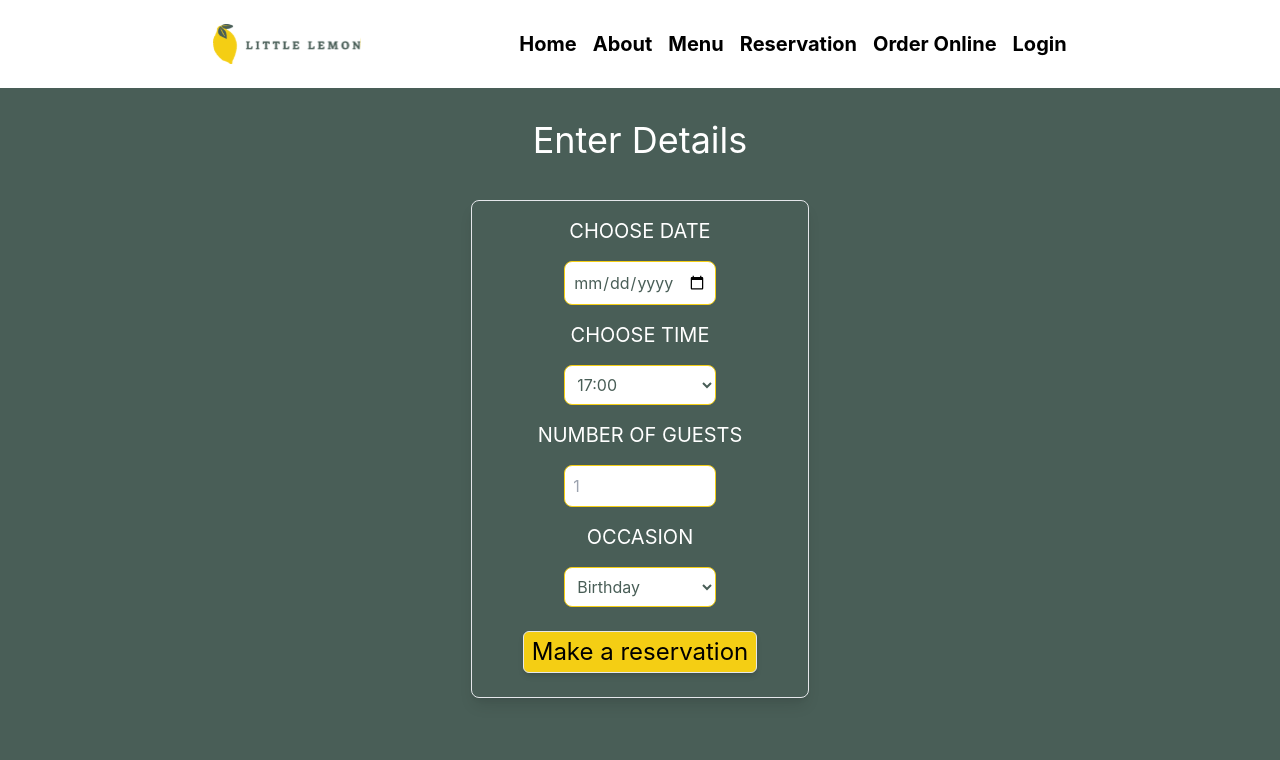
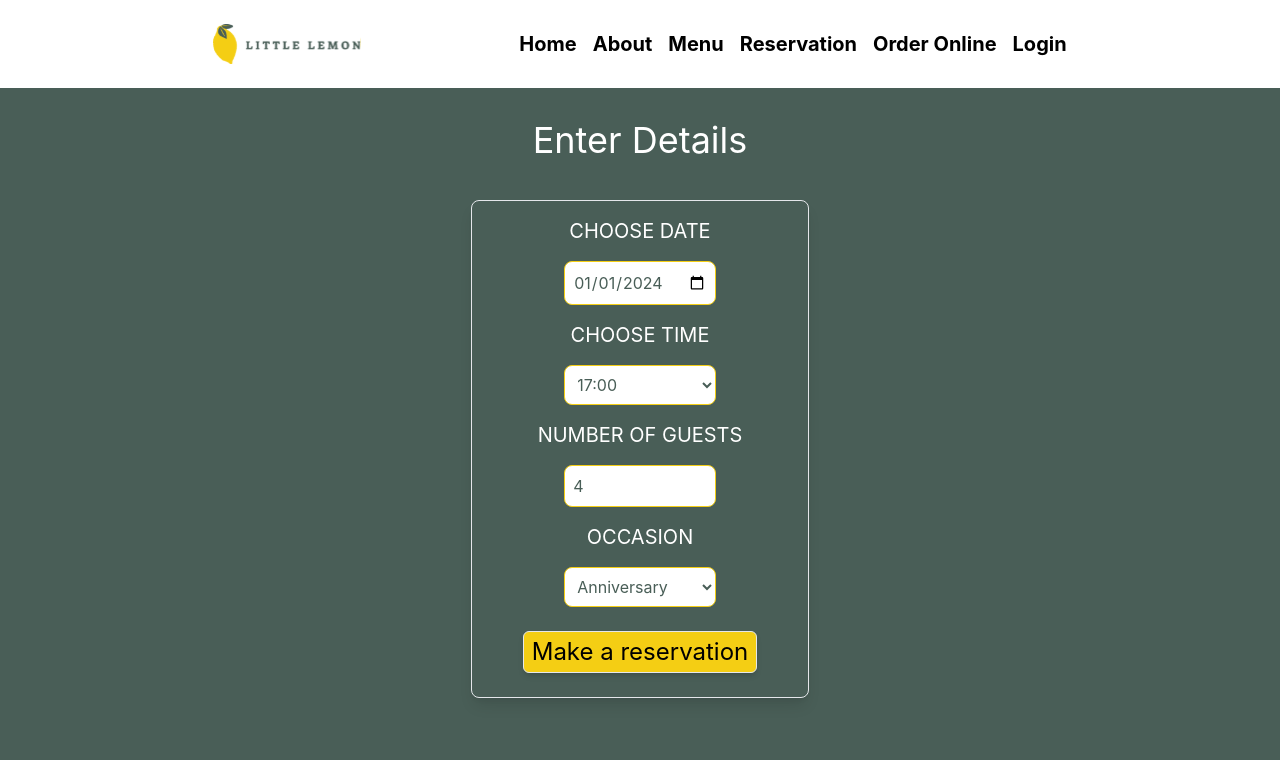
Before and after one commit to ParmarTarun/meta-frontend-course-project, a React (Create React App) app: page /booking in a window 1280 px wide. Shown: the top 760 px of the page. Built offline with nearby package versions, Linux system fonts and the light colour scheme; grey boxes are pictures that could not be loaded.

Commit message:
♻️ Add Pages

```diff
--- a/src/App.tsx
+++ b/src/App.tsx
@@ -1,10 +1,10 @@
 import "./App.css";
-import Bookings from "./components/Home/Bookings";
-import Main from "./components/Home/Main";
 import Footer from "./components/Shared/Footer";
 import Header from "./components/Shared/Header";
 import { BrowserRouter, Route, Routes } from "react-router-dom";
 import Section from "./components/Shared/Section";
+import HomePage from "./pages/HomePage";
+import BookingsPage from "./pages/BookingsPage";
 
 const App = () => {
   return (
@@ -12,8 +12,8 @@ const App = () => {
       <BrowserRouter>
         <Header />
         <Routes>
-          <Route path="/booking" element={<Bookings />}></Route>
-          <Route path="/" element={<Main />}></Route>
+          <Route path="/booking" element={<BookingsPage />}></Route>
+          <Route path="/" element={<HomePage />}></Route>
         </Routes>
         <Footer />
         <Section>
--- /dev/null
+++ b/src/components/Bookings/BookingForm.tsx
@@ -0,0 +1,71 @@
+import React, { FC } from "react";
+import { bookingFormValues } from "../../types";
+
+interface BookingFormProps {
+  availableTimes: string[];
+  formData: bookingFormValues;
+  handleOnChange: (
+    e: React.ChangeEvent<HTMLInputElement | HTMLSelectElement>
+  ) => void;
+  handleSubmit: (e: React.FormEvent<HTMLFormElement>) => void;
+}
+
+const BookingForm: FC<BookingFormProps> = ({
+  availableTimes,
+  formData,
+  handleSubmit,
+  handleOnChange,
+}) => {
+  const { date, time, guests, occasion } = formData;
+  return (
+    <form
+      className="grid gap-4 border rounded-lg shadow-lg m-auto w-2/5 p-4 text-center"
+      onSubmit={handleSubmit}
+    >
+      <label htmlFor="res-date">Choose date</label>
+      <input
+        type="date"
+        id="res-date"
+        name="date"
+        value={date}
+        onChange={handleOnChange}
+      />
+      <label htmlFor="res-time">Choose time</label>
+      <select id="res-time" name="time" value={time} onChange={handleOnChange}>
+        {availableTimes.map((t, i) => (
+          <option key={i} value={t}>
+            {t}
+          </option>
+        ))}
+      </select>
+      <label htmlFor="guests">Number of guests</label>
+      <input
+        type="number"
+        placeholder="1"
+        min="1"
+        max="10"
+        id="guests"
+        name="guests"
+        value={guests}
+        onChange={handleOnChange}
+      />
+      <label htmlFor="occasion">Occasion</label>
+      <select
+        id="occasion"
+        name="occasion"
+        value={occasion}
+        onChange={handleOnChange}
+      >
+        <option value="Birthday">Birthday</option>
+        <option value="Anniversary">Anniversary</option>
+      </select>
+      <div className="text-center my-2">
+        <button type="submit" className="btn-primary">
+          Make a reservation
+        </button>
+      </div>
+    </form>
+  );
+};
+
+export default BookingForm;
--- a/src/components/Home/BookingForm.tsx
+++ /dev/null
@@ -1,33 +0,0 @@
-import React from "react";
-
-const BookingForm = () => {
-  return (
-    <form className="grid gap-4 border rounded-lg shadow-lg m-auto w-2/5 p-4 text-center ">
-      <label htmlFor="res-date">Choose date</label>
-      <input type="date" id="res-date" />
-      <label htmlFor="res-time">Choose time</label>
-      <select id="res-time">
-        <option>17:00</option>
-        <option>18:00</option>
-        <option>19:00</option>
-        <option>20:00</option>
-        <option>21:00</option>
-        <option>22:00</option>
-      </select>
-      <label htmlFor="guests">Number of guests</label>
-      <input type="number" placeholder="1" min="1" max="10" id="guests" />
-      <label htmlFor="occasion">Occasion</label>
-      <select id="occasion">
-        <option>Birthday</option>
-        <option>Anniversary</option>
-      </select>
-      <div className="text-center my-2">
-        <button type="submit" className="btn-primary">
-          Make a reservation
-        </button>
-      </div>
-    </form>
-  );
-};
-
-export default BookingForm;
--- a/src/components/Home/Bookings.tsx
+++ /dev/null
@@ -1,17 +0,0 @@
-import Section from "../Shared/Section";
-import BookingForm from "./BookingForm";
-
-const Bookings = () => {
-  return (
-    <Section dark={true}>
-      <>
-        <div className="text-center mb-10">
-          <h1>Enter Details</h1>
-        </div>
-        <BookingForm />
-      </>
-    </Section>
-  );
-};
-
-export default Bookings;
--- a/src/components/Home/Main.tsx
+++ /dev/null
@@ -1,19 +0,0 @@
-import About from "./About";
-import Hero from "./Hero";
-import Specials from "./Specials";
-import Testimonials from "./Testimonials";
-
-const Main = () => {
-  return (
-    <main>
-      <>
-        <Hero />
-        <Specials />
-        <Testimonials />
-        <About />
-      </>
-    </main>
-  );
-};
-
-export default Main;
--- /dev/null
+++ b/src/constants.ts
@@ -0,0 +1,8 @@
+import { bookingFormValues } from "./types";
+
+export const defautltBookingFormValues: bookingFormValues = {
+  date: "2024-01-01",
+  guests: 4,
+  occasion: "Anniversary",
+  time: "17:00",
+};
--- a/src/data/footer.ts
+++ b/src/data/footer.ts
@@ -3,27 +3,27 @@ export const footerData = [
     heading: "Document Navigation",
     links: [
       { name: "Home", link: "/" },
-      { name: "About", link: "/" },
-      { name: "Menu", link: "/" },
-      { name: "Reservation", link: "/" },
-      { name: "Order Online", link: "/" },
-      { name: "Login", link: "/" },
+      { name: "About", link: "#about" },
+      { name: "Menu", link: "#menu" },
+      { name: "Reservation", link: "#reservation" },
+      { name: "Order Online", link: "#order-online" },
+      { name: "Login", link: "#login" },
     ],
   },
   {
     heading: "Contact",
     links: [
-      { name: "Address", link: "/" },
-      { name: "Phone No.", link: "/" },
-      { name: "Email", link: "/" },
+      { name: "Address", link: "#address" },
+      { name: "Phone No.", link: "#phone" },
+      { name: "Email", link: "#email" },
     ],
   },
   {
     heading: "Social Media Links",
     links: [
-      { name: "Address", link: "/" },
-      { name: "Phone No.", link: "/" },
-      { name: "Email", link: "/" },
+      { name: "Address", link: "#address" },
+      { name: "Phone No.", link: "#phone" },
+      { name: "Email", link: "#email" },
     ],
   },
 ];
--- a/src/data/nav.ts
+++ b/src/data/nav.ts
@@ -1,8 +1,8 @@
 export const navData = [
   { name: "Home", link: "/" },
-  { name: "About", link: "/" },
-  { name: "Menu", link: "/" },
-  { name: "Reservation", link: "/" },
-  { name: "Order Online", link: "/" },
-  { name: "Login", link: "/" },
+  { name: "About", link: "#about" },
+  { name: "Menu", link: "#menu" },
+  { name: "Reservation", link: "#reservations" },
+  { name: "Order Online", link: "#order-online" },
+  { name: "Login", link: "#login" },
 ];
--- /dev/null
+++ b/src/pages/BookingsPage.tsx
@@ -0,0 +1,39 @@
+import { useState } from "react";
+import { bookingFormValues } from "../types";
+import { defautltBookingFormValues } from "../constants";
+import Section from "../components/Shared/Section";
+import BookingForm from "../components/Bookings/BookingForm";
+
+const BookingsPage = () => {
+  const availableTimes = ["17:00", "18:00", "19:00", "20:00", "21:00", "22:00"];
+  const [formData, setFormData] = useState<bookingFormValues>(
+    defautltBookingFormValues
+  );
+  const handleOnChange = (
+    e: React.ChangeEvent<HTMLInputElement | HTMLSelectElement>
+  ) => {
+    setFormData({ ...formData, [e.target.name]: e.target.value });
+  };
+  const handleSubmit = (e: React.FormEvent<HTMLFormElement>) => {
+    e.preventDefault();
+    console.log(formData);
+    alert("Form submitted");
+  };
+  return (
+    <Section dark={true}>
+      <>
+        <div className="text-center mb-10">
+          <h1>Enter Details</h1>
+        </div>
+        <BookingForm
+          availableTimes={availableTimes}
+          formData={formData}
+          handleOnChange={handleOnChange}
+          handleSubmit={handleSubmit}
+        />
+      </>
+    </Section>
+  );
+};
+
+export default BookingsPage;
--- /dev/null
+++ b/src/pages/HomePage.tsx
@@ -0,0 +1,19 @@
+import About from "../components/Home/About";
+import Hero from "../components/Home/Hero";
+import Specials from "../components/Home/Specials";
+import Testimonials from "../components/Home/Testimonials";
+
+const HomePage = () => {
+  return (
+    <main>
+      <>
+        <Hero />
+        <Specials />
+        <Testimonials />
+        <About />
+      </>
+    </main>
+  );
+};
+
+export default HomePage;
--- /dev/null
+++ b/src/types.ts
@@ -0,0 +1,6 @@
+export type bookingFormValues = {
+  date: string;
+  time: string;
+  guests: number;
+  occasion: string;
+};
```
